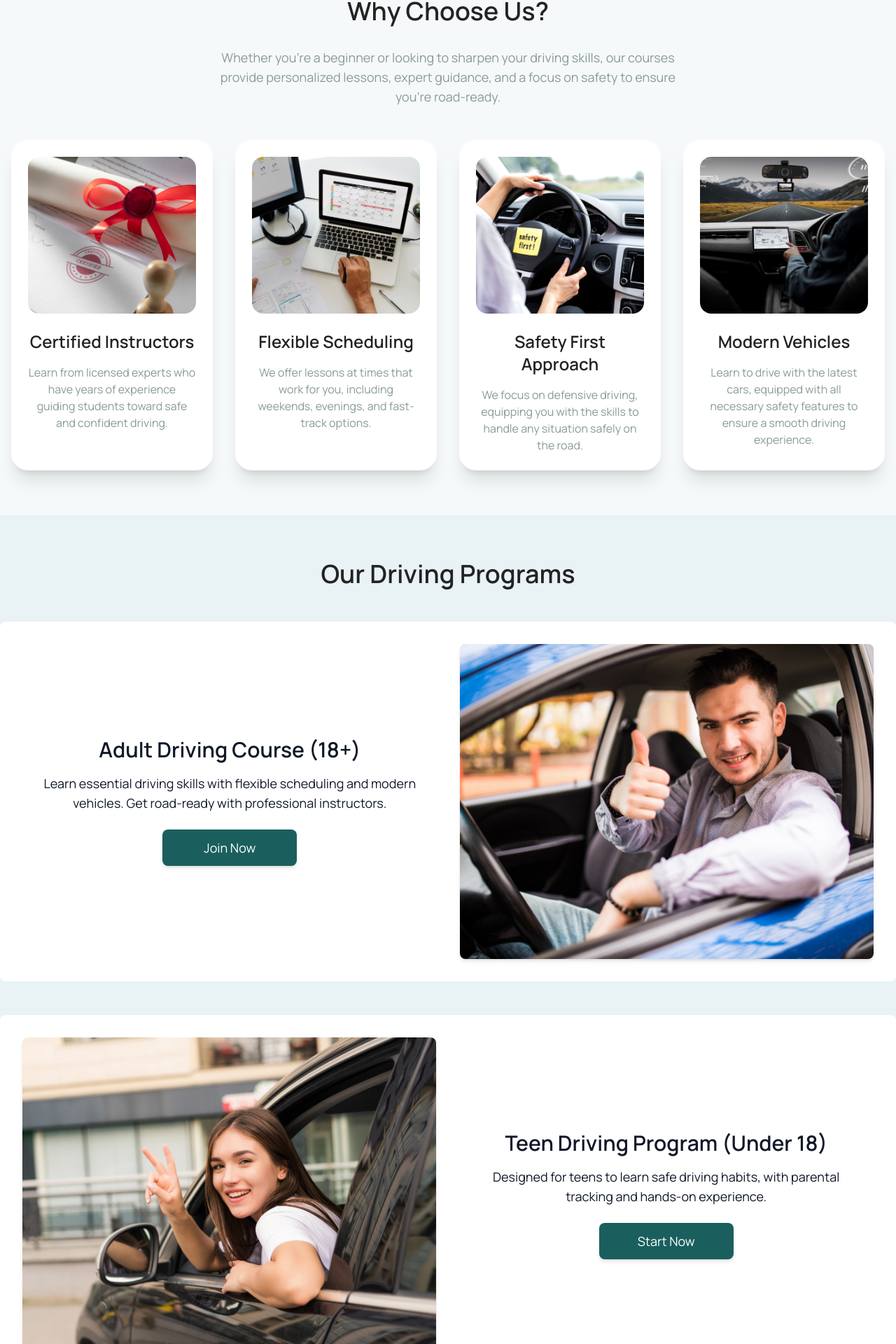
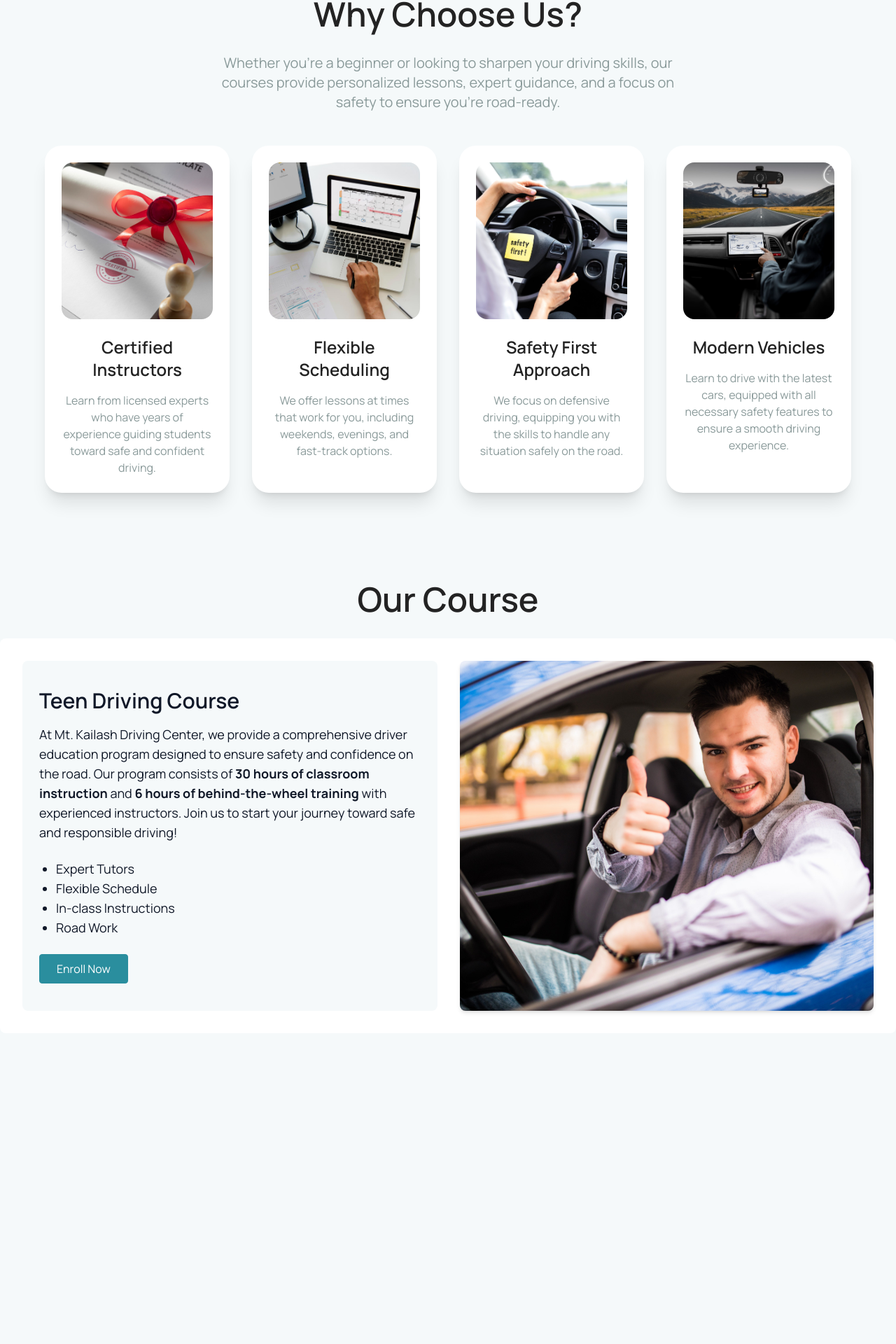
Before and after one commit to Ronas1zz4/mt-kailash-driving, a React (Vite) app in the folder frontend/: page / in a window 1280 px wide. Shown: the part 868-2788 px from the top of the page at 70% size. After the commit the page ends 2456 px from the top, so only its background shows below. Built offline with nearby package versions, Linux system fonts and the light colour scheme.

Commit message:
minor-changes

```diff
--- a/frontend/src/pages/Home.jsx
+++ b/frontend/src/pages/Home.jsx
@@ -4,8 +4,8 @@ import Certified from "../assets/certified.jpg";
 import Flexible from "../assets/flexible.jpg";
 import Safety from "../assets/safety.jpg";
 import Modern from "../assets/modern.jpg";
-import Teen from "../assets/teen.jpg";
 import Adult from "../assets/adult.jpg";
+import { Link } from "react-router";
 
 // Reusable Card Component for the benefits and driving courses
 const Card = memo(({ imgSrc, title, description }) => (
@@ -18,7 +18,9 @@ const Card = memo(({ imgSrc, title, description }) => (
     <h3 className="text-2xl font-primary font-semibold text-[var(--color-text)] mb-4">
       {title}
     </h3>
-    <p className="text-[var(--color-secondary-text)] font-primary">{description}</p>
+    <p className="text-[var(--color-secondary-text)] font-primary">
+      {description}
+    </p>
   </div>
 ));
 
@@ -32,7 +34,8 @@ const HeroSection = () => (
 
     <div className="relative w-full max-w-6xl mx-auto text-left px-4 md:px-8">
       <h1 className="text-4xl md:text-5xl lg:text-6xl font-primary font-bold text-white drop-shadow-lg leading-snug">
-        Master the Road with <br /> Confidence
+        Master the Road with <br /> Confidence at
+        <br /> <span className="text-dark"> Mt Kailash Driving Center</span>
       </h1>
       <p className="text-base md:text-lg lg:text-xl text-[var(--color-secondary-text)] mt-4 font-primary drop-shadow-lg">
         Learn from expert instructors and gain real-road experience to drive
@@ -45,13 +48,13 @@ const HeroSection = () => (
           type="button"
           className="border border-[var(--color-secondary-text)] hover:bg-[var(--color-dark)] hover:border-[var(--color-dark)] text-white hover:text-white px-3 md:px-6 py-2 md:py-3 rounded-2xl text-xs sm:text-sm md:text-base font-primary transition"
         >
-          Start Learning
+          Enroll Today
         </button>
         <button
           type="button"
-          className="bg-[var(--color-dark)] px-3 md:px-6 py-2 md:py-3 rounded-2xl hover:bg-transparent hover:text-[var(--color-text)] border border-[var(--color-dark)] hover:border-[var(--color-secondary-text)] text-white text-xs sm:text-sm md:text-base font-primary transition"
+          className="bg-[var(--color-dark)] px-3 md:px-6 py-2 md:py-3 rounded-2xl hover:bg-transparent border border-[var(--color-dark)] hover:border-[var(--color-secondary-text)] text-white text-xs sm:text-sm md:text-base font-primary transition"
         >
-          Explore Courses
+          Explore Course
         </button>
       </div>
     </div>
@@ -60,19 +63,19 @@ const HeroSection = () => (
 
 // Why Choose Us Section
 const WhyChooseUsSection = () => (
-  <section className="relative py-16 bg-[var(--color-light)] min-h-screen">
-    <div className="container mx-auto text-center">
-      <h2 className="text-4xl font-primary font-semibold text-[var(--color-text)] mb-8">
+  <section className="relative py-16 bg-[var(--color-light)] min-h-screen flex justify-center items-center">
+    <div className="container mx-auto text-center px-6 md:px-12">
+      <h2 className="text-3xl sm:text-4xl lg:text-5xl font-primary font-semibold text-[var(--color-text)] mb-6 sm:mb-8">
         Why Choose Us?
       </h2>
-      <p className="text-lg text-[var(--color-secondary-text)] mb-12 max-w-2xl mx-auto font-primary">
-        Whether you're a beginner or looking to sharpen your driving skills,
-        our courses provide personalized lessons, expert guidance, and a
-        focus on safety to ensure you’re road-ready.
+      <p className="text-base sm:text-lg lg:text-xl text-[var(--color-secondary-text)] mb-8 sm:mb-12 max-w-2xl mx-auto font-primary">
+        Whether you're a beginner or looking to sharpen your driving skills, our
+        courses provide personalized lessons, expert guidance, and a focus on
+        safety to ensure you’re road-ready.
       </p>
 
       {/* Key Benefits Grid */}
-      <div className="grid md:grid-cols-2 lg:grid-cols-4 gap-8 px-4">
+      <div className="grid grid-cols-1 sm:grid-cols-2 lg:grid-cols-4 gap-6 sm:gap-8 px-4">
         <Card
           imgSrc={Certified}
           title="Certified Instructors"
@@ -100,59 +103,47 @@ const WhyChooseUsSection = () => (
 
 // Driving Courses Section
 const DrivingCoursesSection = () => (
-  <section className="py-16 bg-[var(--color-nav)]">
+  <section className="py-16">
     <div className="container mx-auto text-center">
-      <h2 className="text-4xl font-primary font-semibold text-[var(--color-text)] mb-12">
-        Our Driving Programs
+      <h2 className="text-3xl sm:text-4xl lg:text-5xl font-primary font-semibold text-[var(--color-text)] mb-10 sm:mb-8">
+        Our Course
       </h2>
 
-      {/* 18+ Driving Course Section */}
-      <div className="flex flex-col md:flex-row items-center justify-between bg-white rounded-lg p-8 mb-12 gap-8">
-        <div className="w-full md:w-1/2 p-6 text-gray-900 rounded-lg flex flex-col justify-center h-[450px]">
-          <h3 className="text-3xl font-primary font-semibold mb-4">
-            Adult Driving Course (18+)
+      {/* Driving Course Section */}
+      <div className="flex flex-col md:flex-row justify-between bg-white rounded-lg p-8 mb-12 gap-8">
+        {/* Text Content Section */}
+        <div className="w-full md:w-1/2 p-8 md:p-6 text-gray-900 rounded-lg flex flex-col text-left justify-center bg-[var(--color-light)]">
+          <h3 className="text-xl sm:text-2xl md:text-3xl font-primary font-semibold mb-4">
+            Teen Driving Course
           </h3>
-          <p className="text-lg mb-6 font-primary">
-            Learn essential driving skills with flexible scheduling and modern vehicles. Get road-ready with professional instructors.
+          <p className="text-sm sm:text-base md:text-lg mb-4 md:mb-6 font-primary">
+            At Mt. Kailash Driving Center, we provide a comprehensive driver
+            education program designed to ensure safety and confidence on the
+            road. Our program consists of{" "}
+            <strong>30 hours of classroom instruction</strong> and{" "}
+            <strong>6 hours of behind-the-wheel training</strong> with
+            experienced instructors. Join us to start your journey toward safe
+            and responsible driving!
           </p>
-          <button
-            type="button"
-            className="bg-[var(--color-button)] text-white font-primary text-lg px-8 py-3 rounded-lg shadow-md hover:bg-[var(--color-button-hover)] transition w-48 mx-auto"
-          >
-            Join Now
-          </button>
+          <ul className="text-sm sm:text-base md:text-lg mb-4 md:mb-6 font-primary list-disc pl-6">
+            <li>Expert Tutors</li>
+            <li>Flexible Schedule</li>
+            <li>In-class Instructions</li>
+            <li>Road Work</li>
+          </ul>
+          <Link to="/schedule">
+            <button className="bg-dark px-6 py-2 rounded hover:bg-transparent hover:text-text border border-dark hover:border-secondary-text text-white text-sm md:text-base font-primary">
+              Enroll Now
+            </button>
+          </Link>
         </div>
-        <div className="w-full md:w-1/2 mt-8 md:mt-0">
+
+        {/* Image Section */}
+        <div className="relative w-full md:w-1/2 mt-8 md:mt-0">
           <img
             src={Adult}
-            alt="Adult Driving Course"
-            className="w-full h-[450px] object-cover rounded-lg shadow-md mb-6 md:mb-0"
-            loading="lazy"
-          />
-        </div>
-      </div>
-
-      {/* Under 18 Driving Course Section */}
-      <div className="flex flex-col md:flex-row-reverse items-center justify-between bg-white rounded-lg p-8 gap-8">
-        <div className="w-full md:w-1/2 p-6 text-gray-900 rounded-lg flex flex-col justify-center h-[450px]">
-          <h3 className="text-3xl font-primary font-semibold mb-4">
-            Teen Driving Program (Under 18)
-          </h3>
-          <p className="text-lg mb-6 font-primary">
-            Designed for teens to learn safe driving habits, with parental tracking and hands-on experience.
-          </p>
-          <button
-            type="button"
-            className="bg-[var(--color-button)] text-white font-primary text-lg px-8 py-3 rounded-lg shadow-md hover:bg-[var(--color-button-hover)] transition w-48 mx-auto"
-          >
-            Start Now
-          </button>
-        </div>
-        <div className="w-full md:w-1/2 mt-8 md:mt-0">
-          <img
-            src={Teen}
-            alt="Teen Driving Program"
-            className="w-full h-[450px] object-cover rounded-lg shadow-md mb-6 md:mb-0"
+            alt="Teen Driving Course"
+            className="w-full h-auto md:h-[500px] object-cover rounded-lg shadow-md"
             loading="lazy"
           />
         </div>
@@ -160,6 +151,7 @@ const DrivingCoursesSection = () => (
     </div>
   </section>
 );
+
 
 const Home = () => {
   return (
```
